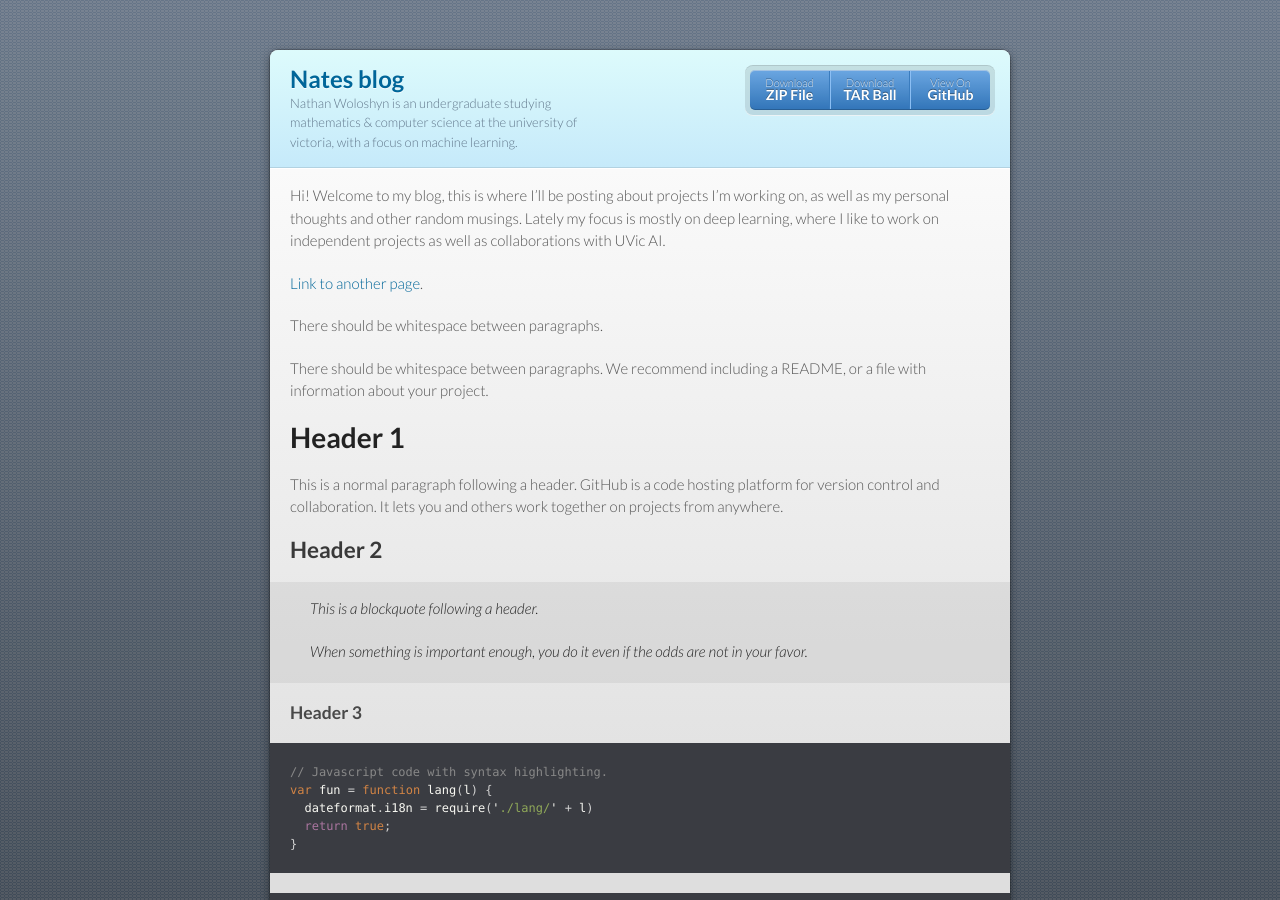
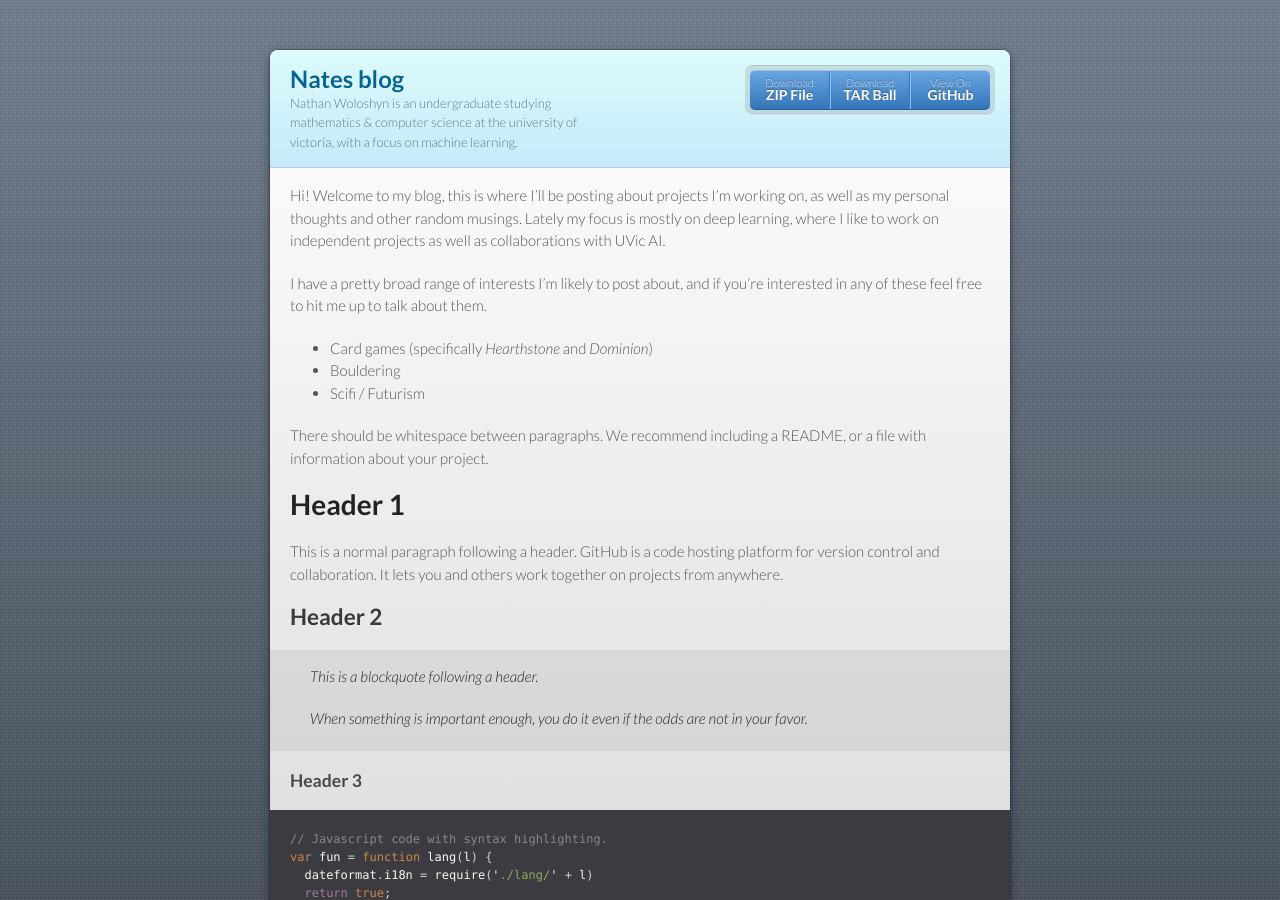
Before and after one commit to nathanWolo/blog, a Jekyll site: the page built from index.md, in a window 1280 px wide and 900 px high. Built offline with Jekyll 4.4.1, drawn with Linux system fonts in a browser that asks for light colours.

Commit message:
added some interests

```diff
--- a/index.md
+++ b/index.md
@@ -5,9 +5,12 @@ layout: default
 Hi! Welcome to my blog, this is where I'll be posting about projects I'm working on, as well as my personal thoughts and other random musings.
 Lately my focus is mostly on deep learning, where I like to work on independent projects as well as collaborations with UVic AI.
 
-[Link to another page](./another-page.html).
+<!-- [Link to another page](./another-page.html). -->
 
-There should be whitespace between paragraphs.
+I have a pretty broad range of interests I'm likely to post about, and if you're interested in any of these feel free to hit me up to talk about them.
+*   Card games (specifically *Hearthstone* and *Dominion*)
+*   Bouldering
+*   Scifi / Futurism
 
 There should be whitespace between paragraphs. We recommend including a README, or a file with information about your project.
 
```
